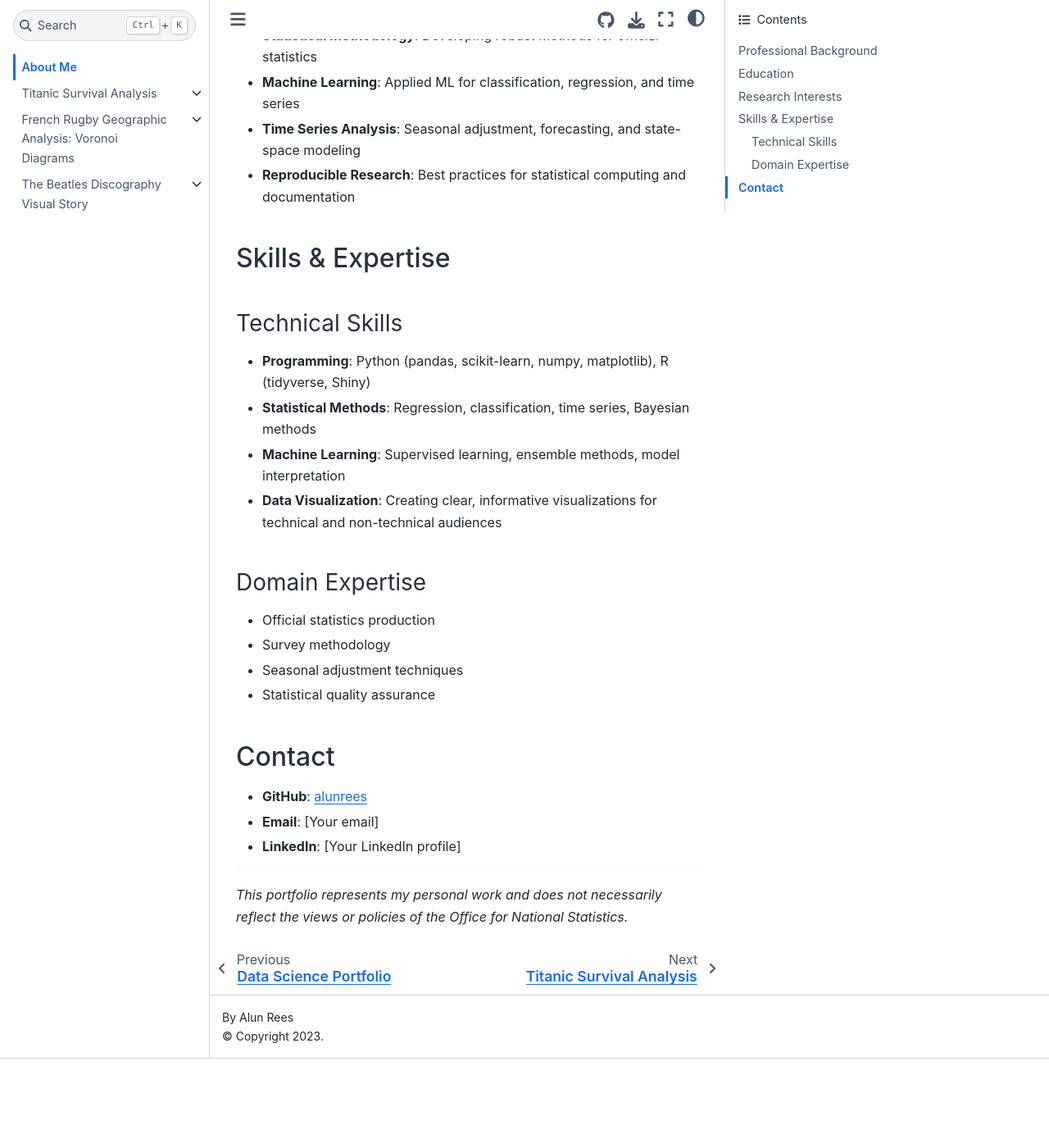
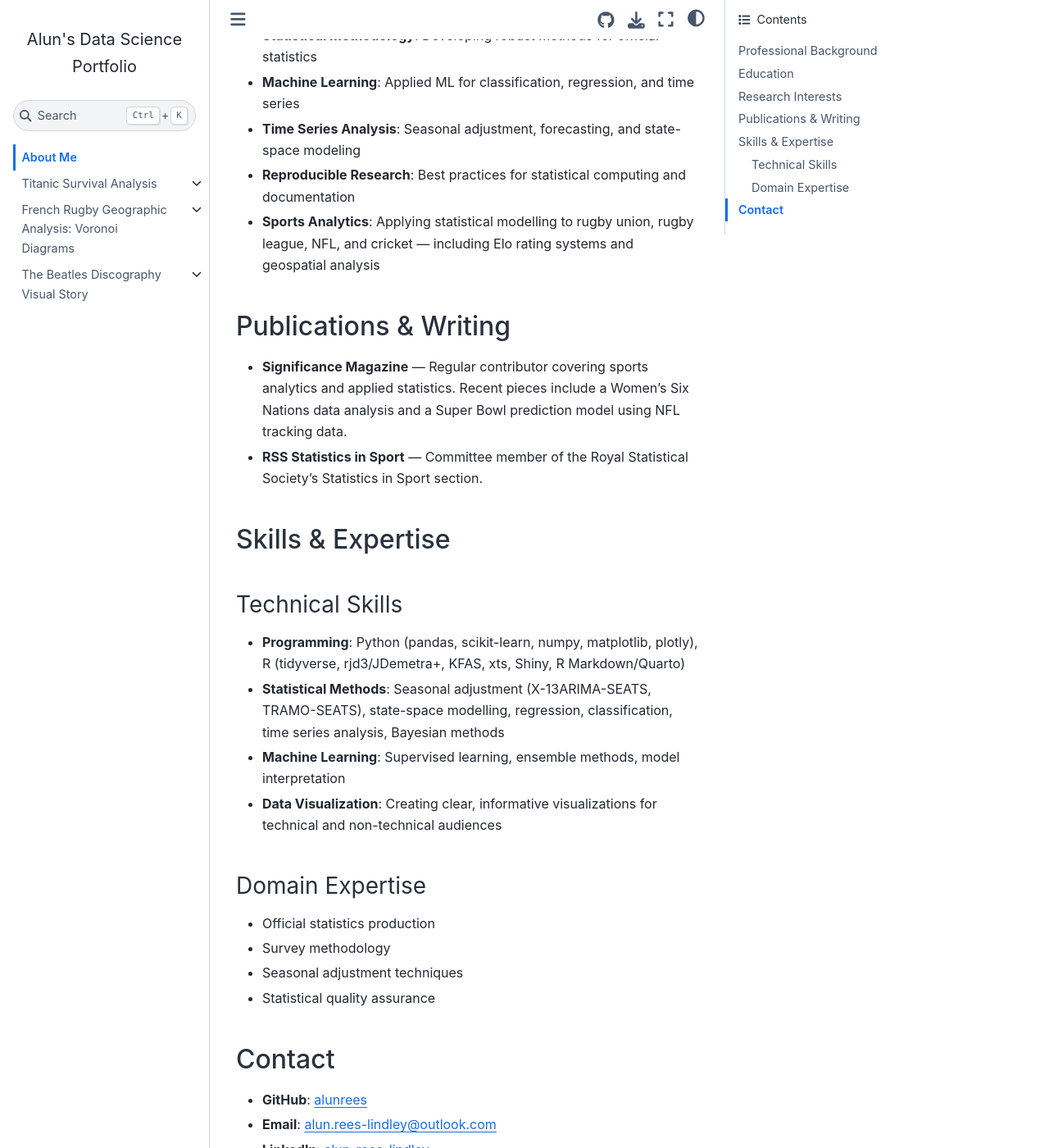
Before and after one commit to areeslindley/projects-website, a Jupyter Book: the page built from about.md, in a window 1280 px wide and 1400 px high, scrolled down 663 px. Shown: the whole window at 82% size. Built offline with Jupyter Book 1.0.4 settings and Sphinx 7.4.7 and the Sphinx Book theme 1.1.4, drawn with Linux system fonts in a browser that asks for light colours; pages that are not in the unit, such as notebooks, are missing from menus; before the commit the page ends 1954 px from its top, so only the background shows below that; some of the changed text lies outside the part shown.

Commit message:
Refresh About, Intro, and config metadata
- about.md: replace [Institution]/[Your email]/[Your LinkedIn]
  placeholders with real values; expand Programming and Statistical
  Methods bullets (rjd3/JDemetra+, KFAS, X-13ARIMA-SEATS, state-space);
  add Sports Analytics research interest; add Publications & Writing
  section (Significance Magazine, RSS Statistics in Sport).
- intro.md: broaden Languages & Tools (SQL, Seasonal Adjustment, RAP);
  split Key Libraries into Python and R lists; bump last-updated to 2025.
- _config.yml: add copyright: "2025".

Local build verified: 17 pre-existing warnings, 0 caused by these edits.

Co-authored-by: Cursor <cursoragent@cursor.com>

```diff
--- a/_config.yml
+++ b/_config.yml
@@ -1,6 +1,7 @@
 # Jupyter Book configuration
 title: "Alun's Data Science Portfolio"
 author: "Alun Rees"
+copyright: "2025"
 logo: "_static/images/profile.jpg"
 
 # Execute notebooks configuration
--- a/about.md
+++ b/about.md
@@ -6,7 +6,7 @@ I'm a **Statistical Methodologist** at the UK Office for National Statistics (ON
 
 ## Education
 
-**PhD in Computational Physics** - [Institution]
+**PhD in Computational Physics** — University of Warwick
 
 My doctoral research focused on computational methods in physics, developing skills in numerical simulation, data analysis, and mathematical modeling that translate directly to data science applications.
 
@@ -16,12 +16,18 @@ My doctoral research focused on computational methods in physics, developing ski
 - **Machine Learning**: Applied ML for classification, regression, and time series
 - **Time Series Analysis**: Seasonal adjustment, forecasting, and state-space modeling
 - **Reproducible Research**: Best practices for statistical computing and documentation
+- **Sports Analytics**: Applying statistical modelling to rugby union, rugby league, NFL, and cricket — including Elo rating systems and geospatial analysis
+
+## Publications & Writing
+
+- **Significance Magazine** — Regular contributor covering sports analytics and applied statistics. Recent pieces include a Women's Six Nations data analysis and a Super Bowl prediction model using NFL tracking data.
+- **RSS Statistics in Sport** — Committee member of the Royal Statistical Society's Statistics in Sport section.
 
 ## Skills & Expertise
 
 ### Technical Skills
-- **Programming**: Python (pandas, scikit-learn, numpy, matplotlib), R (tidyverse, Shiny)
-- **Statistical Methods**: Regression, classification, time series, Bayesian methods
+- **Programming**: Python (pandas, scikit-learn, numpy, matplotlib, plotly), R (tidyverse, rjd3/JDemetra+, KFAS, xts, Shiny, R Markdown/Quarto)
+- **Statistical Methods**: Seasonal adjustment (X-13ARIMA-SEATS, TRAMO-SEATS), state-space modelling, regression, classification, time series analysis, Bayesian methods
 - **Machine Learning**: Supervised learning, ensemble methods, model interpretation
 - **Data Visualization**: Creating clear, informative visualizations for technical and non-technical audiences
 
@@ -34,8 +40,8 @@ My doctoral research focused on computational methods in physics, developing ski
 ## Contact
 
 - **GitHub**: [alunrees](https://github.com/alunrees)
-- **Email**: [Your email]
-- **LinkedIn**: [Your LinkedIn profile]
+- **Email**: [alun.rees-lindley@outlook.com](mailto:alun.rees-lindley@outlook.com)
+- **LinkedIn**: [alun-rees-lindley](https://www.linkedin.com/in/alun-rees-lindley/)
 
 ---
 
```
Also changed, not shown: intro.md (+4 -3 lines).
